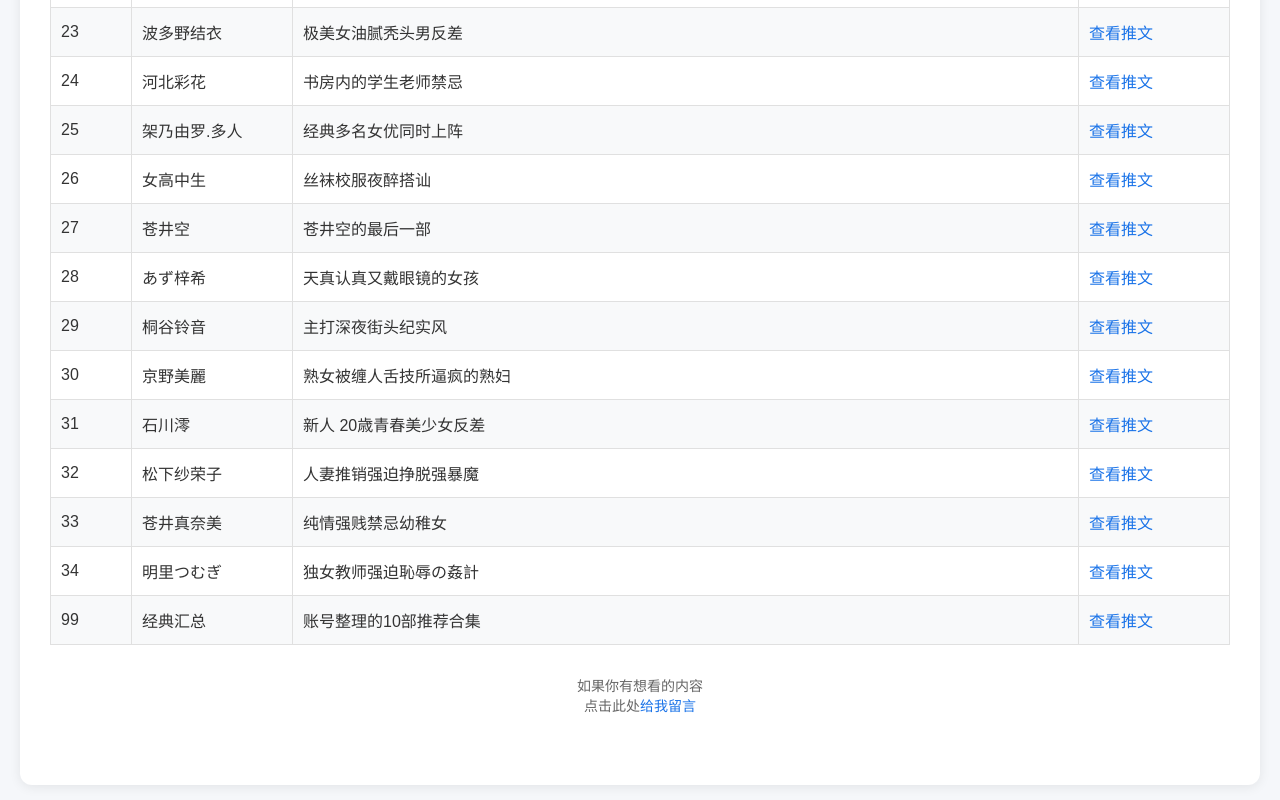
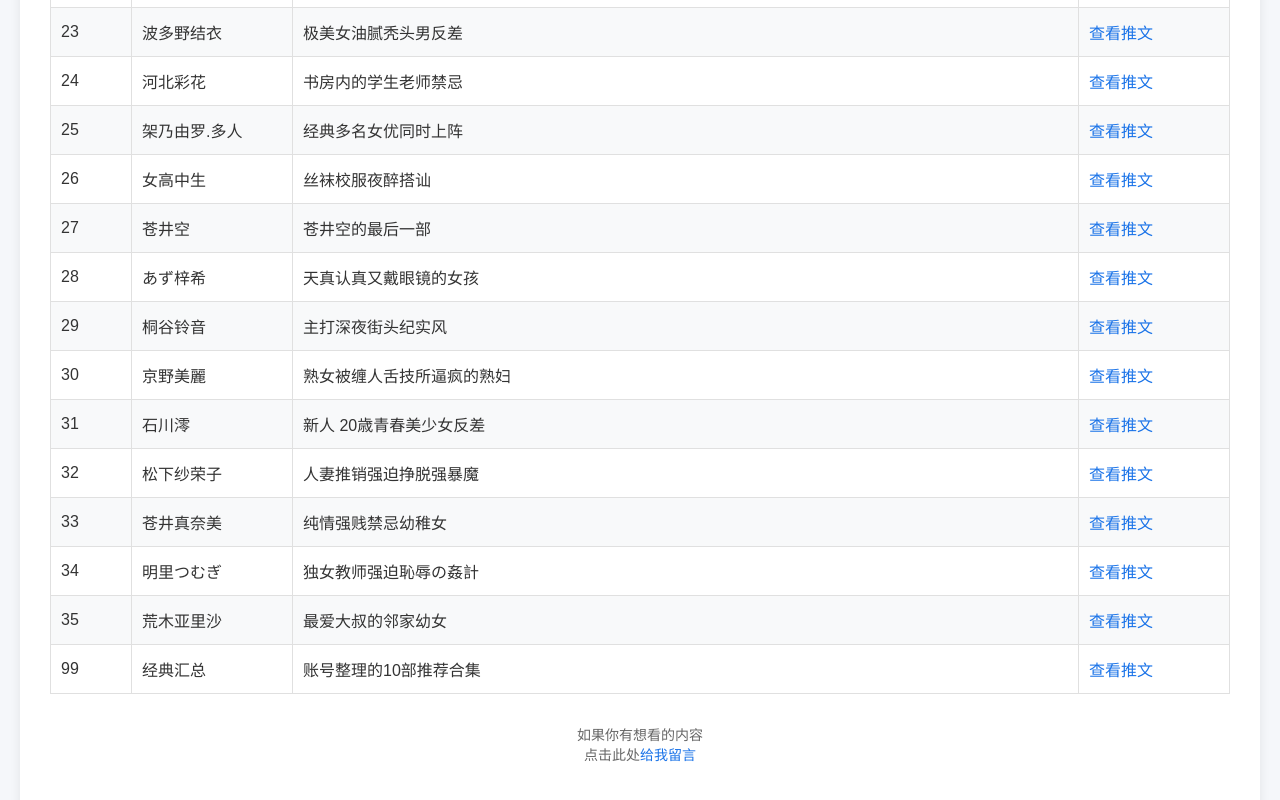
Before and after one commit to andehui/av2026, a plain HTML site: page index.htm in a window 1280 px wide. Shown: the part 1316-2116 px from the top of the page. Drawn offline with Linux system fonts and the light colour scheme.

Commit message:
Update index.htm

```diff
--- a/index.htm
+++ b/index.htm
@@ -358,6 +358,14 @@
         </tr>
 
 
+          <tr>
+          <td>35</td>
+          <td>荒木亚里沙</td>
+          <td>最爱大叔的邻家幼女</td>
+          <td><a href="https://x.com/btc1860/status/2123634641412538786" target="_blank">查看推文</a></td>
+        </tr>
+
+
 <tr>
           <td>99</td>
           <td>经典汇总</td>
```
